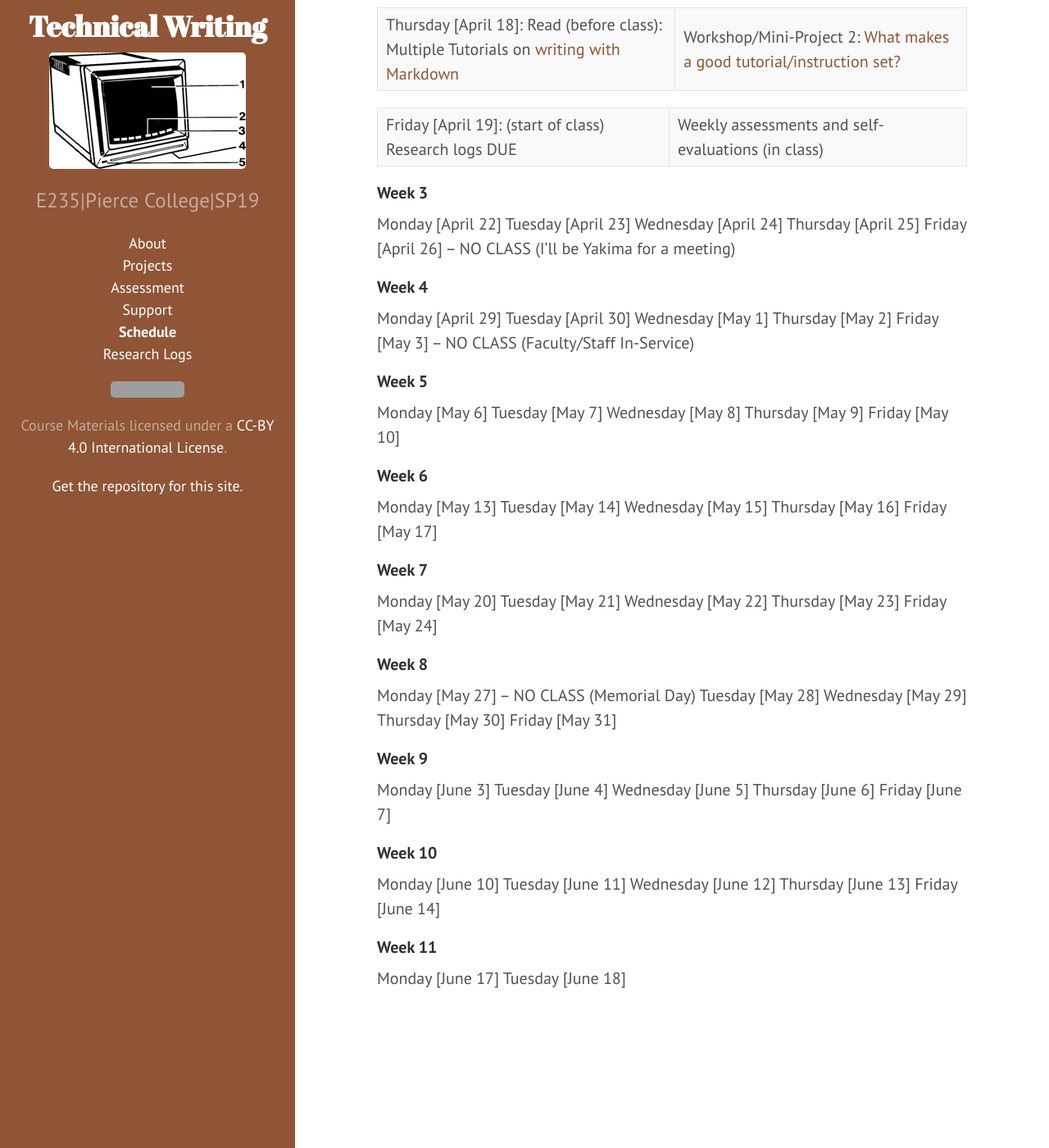
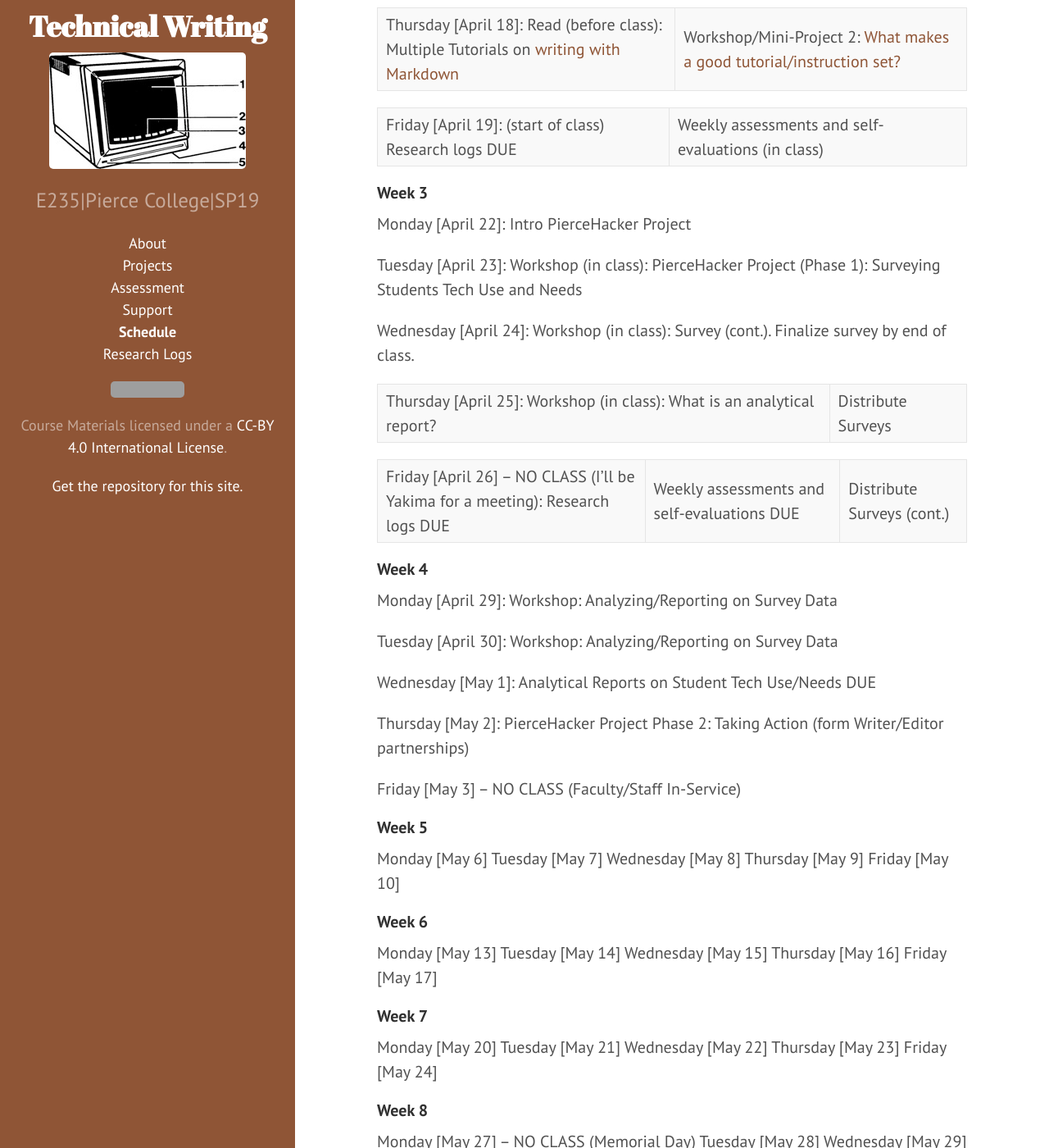
Before and after one commit to jloan/e235, a Jekyll site: the page built from 04schedule.md, in a window 1280 px wide and 1400 px high, scrolled down 929 px. Shown: the whole window at 82% size. Built offline with Jekyll 4.4.1, drawn with Linux system fonts in a browser that asks for light colours; grey boxes are pictures that could not be loaded.

Commit message:
Update 04schedule.md

```diff
--- a/04schedule.md
+++ b/04schedule.md
@@ -29,18 +29,27 @@ Friday [April 19]: (start of class) Research logs DUE | Weekly assessments and s
 
 #### Week 3
 
-Monday [April 22]
-Tuesday [April 23]
-Wednesday [April 24]
-Thursday [April 25]
-Friday [April 26] -- NO CLASS (I'll be Yakima for a meeting)
+Monday [April 22]: Intro PierceHacker Project
+
+Tuesday [April 23]: Workshop (in class): PierceHacker Project (Phase 1): Surveying Students Tech Use and Needs
+
+Wednesday [April 24]: Workshop (in class): Survey (cont.). Finalize survey by end of class.
+
+Thursday [April 25]: Workshop (in class): What is an analytical report? | Distribute Surveys
+
+Friday [April 26] -- NO CLASS (I'll be Yakima for a meeting): Research logs DUE | Weekly assessments and self-evaluations DUE | Distribute Surveys (cont.)
+
 
 #### Week 4
 
-Monday [April 29]
-Tuesday [April 30]
-Wednesday [May 1]
-Thursday [May 2]
+Monday [April 29]: Workshop: Analyzing/Reporting on Survey Data
+
+Tuesday [April 30]: Workshop: Analyzing/Reporting on Survey Data
+
+Wednesday [May 1]: Analytical Reports on Student Tech Use/Needs DUE
+
+Thursday [May 2]: PierceHacker Project Phase 2: Taking Action (form Writer/Editor partnerships)
+
 Friday [May 3] -- NO CLASS (Faculty/Staff In-Service)
 
 #### Week 5
```
